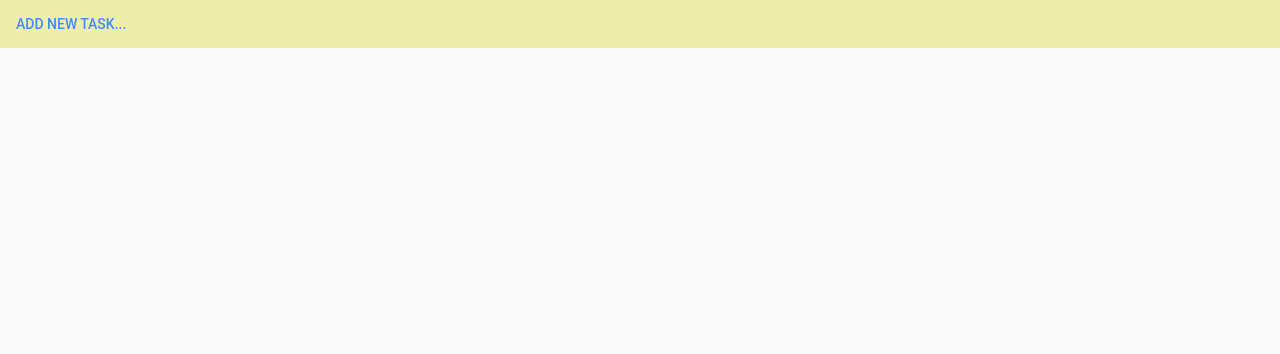
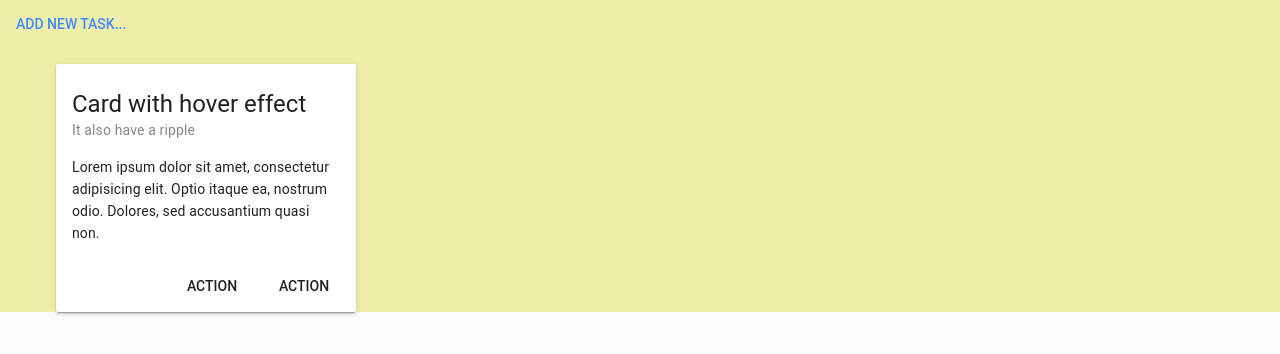
Before and after one commit to LoposFlorin/ToDo-manager-app, a Vue app: page / in a window 1280 px wide. Both pictures are taken after a click on the button "ADD NEW TASK...". Shown: the top 354 px of the page. Built offline with nearby package versions, Linux system fonts and the light colour scheme.

Commit message:
add: on click card creation

```diff
--- a/src/App.vue
+++ b/src/App.vue
@@ -1,20 +1,48 @@
 <template>
   <div id="app">
-      <md-button class="md-primary">Add new task...</md-button>
+      <md-button @click="addCard" class="md-primary">Add new task...</md-button>
+      <ul>
+        <li v-for="(card, index) in cards" v-bind:key="cards.id"><card /></li>
+      </ul>
   </div>
 </template>
 
 <script>
+import Card from './components/Card.vue'
 
 export default {
   name: 'app',
   components: {
+    Card
+  },
+  data: function () {
+    return {
+      cards: [
+
+      ],
+      nextCardId: 1
+    }
+  },
+  methods: {
+    addCard: function () {
+      console.log('test')
+      this.cards.push(this.nextCardId++)
+    }
   }
 };
 </script>
 
 <style>
+  body {
+    height: 100%
+  }
+
   #app {
     background: #eea;
   }
+
+  ul {
+    list-style-type: none;
+  }
+
 </style>
```
